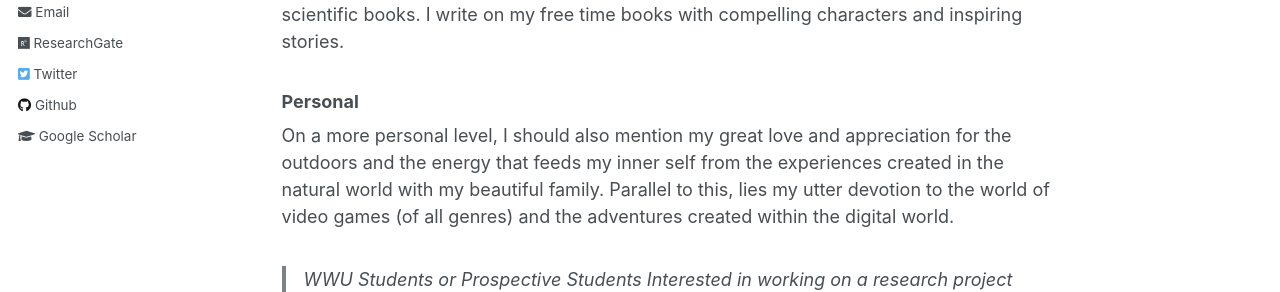
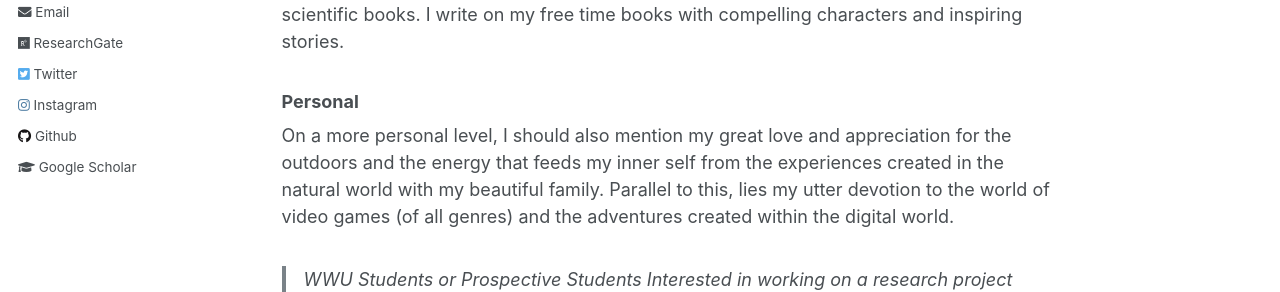
Before and after one commit to tsikerdekis/michael.tsikerdekis.com, a Jekyll site: the page built from _pages/about.md, in a window 1280 px wide. Shown: the part 562-854 px from the top of the page. Built offline with Jekyll 4.4.1, drawn with Linux system fonts in a browser that asks for light colours; comment, search, counter and statistics services are not loaded.

Commit message:
Update _config.yml

```diff
--- a/_config.yml
+++ b/_config.yml
@@ -88,6 +88,8 @@
   researchgate     : "https://www.researchgate.net/profile/Michael_Tsikerdekis"
   github           : "tsikerdekis"
   twitter          : "tsikerdekis"
+  amazon           : "https://www.amazon.com/stores/Michail-Tsikerdekis/author/B0C2C6ZQZW"
+  instagram        : "mtsikerdekis"
 
 
 # Reading Files
```
